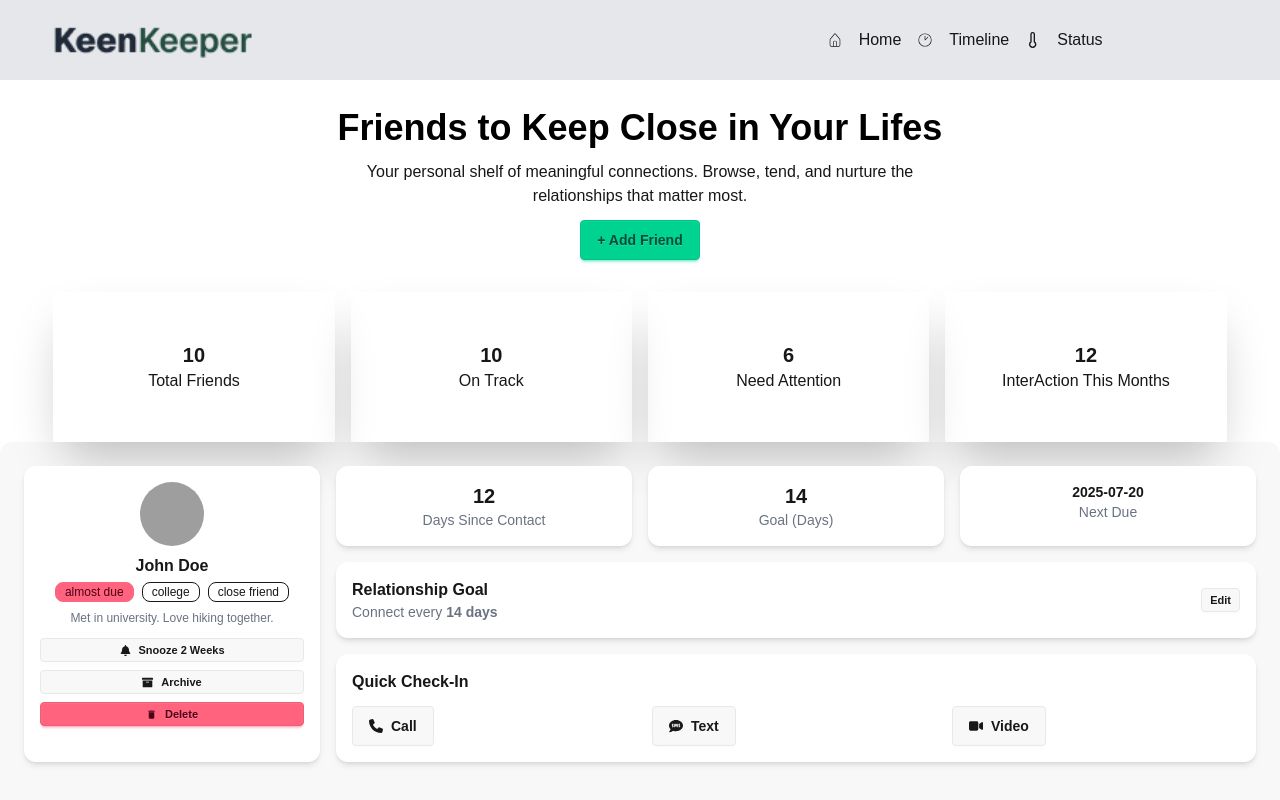
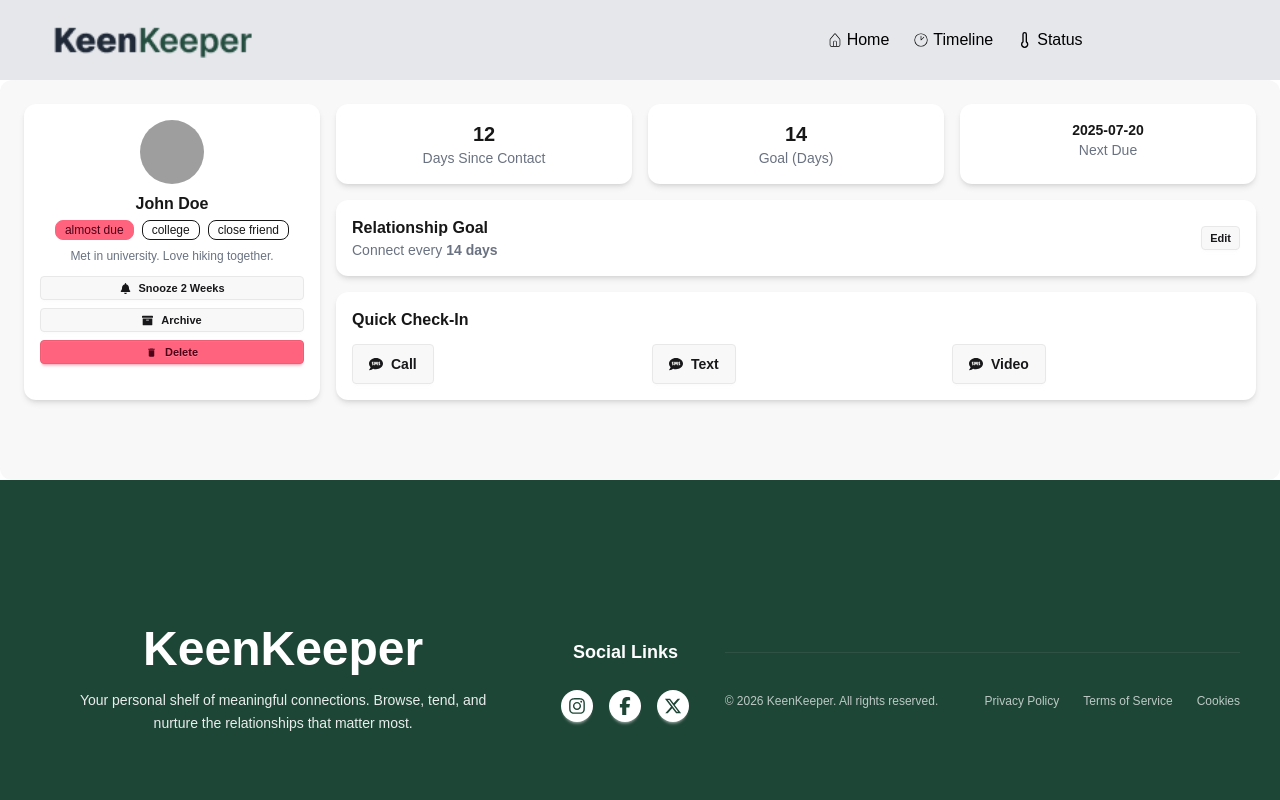
Before and after one commit to Rakib991943/Friends-chat-Application, a Next.js app: page /friends/1 in a window 1280 px wide. Shown: the top 800 px of the page. Built offline with nearby package versions, Linux system fonts and the light colour scheme; grey boxes are pictures that could not be loaded.

Commit message:
Solve The Status  Page

```diff
--- a/package.json
+++ b/package.json
@@ -13,6 +13,7 @@
     "react": "19.2.4",
     "react-dom": "19.2.4",
     "react-icons": "^5.6.0",
+    "react-toastify": "^11.0.5",
     "recharts": "^3.8.1"
   },
   "devDependencies": {
--- a/src/Components/Banner/Banner.jsx
+++ b/src/Components/Banner/Banner.jsx
@@ -1,33 +1,57 @@
-import React from 'react';
+"use client";
+
+import { MeetContext } from '@/context/MeetContext';
+import React, { useContext, useEffect, useState } from 'react';
 
 const Banner = () => {
+
+    const [friends, setFriends] = useState([]);
+    const { meetData } = useContext(MeetContext);
+
+    useEffect(() => {
+        fetch('/friends.json')
+            .then(res => res.json())
+            .then(data => setFriends(data));
+    }, []);
+
     return (
-        <div className='space-y-3 w-11/12  mx-auto '>
-            <h1 className='text-4xl font-bold text-center text-black  mt-7'>Friends to Keep Close in Your Lifes  </h1>
-            <p className='text-center'>Your personal shelf of meaningful connections. Browse, tend, and nurture the <br />
-                relationships that matter most.</p>
-         <button className='btn btn-success block mx-auto'>+ Add Friend </button>
+        <div className='space-y-3 w-11/12 mx-auto mb-10'>
+            <h1 className='text-4xl font-bold text-center text-black mt-7'>
+                Friends to Keep Close in Your Lifes
+            </h1>
 
-         <section className='flex gap-4 mt-8'>
-            <div className='shadow-2xl p-6  w-[310px] flex flex-col items-center justify-center h-[150px]' >
-                <h2 className='text-xl font-bold'> 10</h2>
+            <p className='text-center'>
+                Your personal shelf of meaningful connections. Browse, tend, and nurture the <br />
+                relationships that matter most.
+            </p>
+
+            <button className='btn btn-success block mx-auto'>
+                + Add Friend
+            </button>
+
+            <section className='grid md:grid-cols-4  gap-4 mt-8'>
+                <div className='shadow-2xl p-6 w-[310px] flex flex-col items-center justify-center h-[150px]'>
+                    <h2 className='text-xl font-bold'>{friends.length}</h2>
                     <h1>Total Friends</h1>
                 </div>
-            <div className='shadow-2xl w-[310px] flex flex-col items-center justify-center h-[150px]  p-6'>
-                <h2 className='text-xl font-bold'>10</h2>
-                <h1>On Track </h1>
+
+                <div className='shadow-2xl w-[310px] flex flex-col items-center justify-center h-[150px] p-6'>
+                    <h2 className='text-xl font-bold'>{meetData.length}</h2>
+                    <h1>Total Activities</h1>
                 </div>
-            <div className='shadow-2xl w-[310px] flex flex-col items-center justify-center h-[150px]  p-6'>
+
+                <div className='shadow-2xl w-[310px] flex flex-col items-center justify-center h-[150px] p-6'>
                     <h2 className='text-xl font-bold'>6</h2>
-                <h1>Need Attention </h1>
+                    <h1>Need Attention</h1>
                 </div>
-            <div className='shadow-2xl w-[310px] flex flex-col items-center justify-center h-[150px]  p-6'>
+
+                <div className='shadow-2xl w-[310px] flex flex-col items-center justify-center h-[150px] p-6'>
                     <h2 className='text-xl font-bold'>12</h2>
-                <h1>InterAction This Months </h1>
+                    <h1>Interaction This Month</h1>
                 </div>
             </section>
         </div>
     );
 };
 
-export default Banner; <h1>Friends to Keep Close in Your Eyes </h1>
+export default Banner;
--- a/src/Components/HandleCallButton/HandleCallButton.jsx
+++ b/src/Components/HandleCallButton/HandleCallButton.jsx
@@ -1,37 +1,48 @@
-
-"use client"
+"use client";
 
 import { MeetContext } from '@/context/MeetContext';
-import { useContext } from 'react';
-import { FaPhone } from 'react-icons/fa6';
+import React, { useContext, useState } from 'react';
+import { FaSms } from 'react-icons/fa';
+import { toast } from 'react-toastify';
 
-const HandleCallButton = ({appDetails}) => {
+const HandleTextButton = ({ appDetails }) => {
 
-    const {meetData, setMeetData} = useContext(MeetContext);
+    const { setMeetData } = useContext(MeetContext);
 
+    const [isClicked, setIsClicked] = useState(false); // ✅ button state
+
+    const handleCallButton = () => {
+
+        if (isClicked) return; // safety
 
         const textData = {
             type: "call",
-    message: "User clicked Call  button",
+            message: "User clicked text button",
             appId: appDetails?.id,
-    appName: appDetails?.name
+            appName: appDetails?.name,
+            id: Date.now()
         };
 
-    const handleCallButton =()=>{
+        setMeetData(prev => [...prev, textData]);
 
-    setMeetData([...meetData, textData])
+        setIsClicked(true); // ✅ disable button
 
-   }
+        toast.success(`Call With ${appDetails?.name} ✅`);
+    };
 
     return (
         <div>
             <button
                 onClick={handleCallButton}
-             className="btn flex items-center gap-2">
-                            <FaPhone /> Call
+                disabled={isClicked}
+                className={`btn flex items-center gap-2 ${
+                    isClicked ? "opacity-50 cursor-not-allowed" : ""
+                }`}
+            >
+                <FaSms /> Call
             </button>
         </div>
     );
 };
 
-export default HandleCallButton;
+export default HandleTextButton;
--- a/src/Components/HandleTextButon/HandleTextButton.jsx
+++ b/src/Components/HandleTextButon/HandleTextButton.jsx
@@ -1,32 +1,44 @@
-"use client"
+"use client";
+
 import { MeetContext } from '@/context/MeetContext';
 import React, { useContext, useState } from 'react';
 import { FaSms } from 'react-icons/fa';
+import { toast } from 'react-toastify';
 
+const HandleTextButton = ({ appDetails }) => {
 
-const HandleTextButton = ({appDetails}) => {
+    const { setMeetData } = useContext(MeetContext);
 
-    const {meetData, setMeetData} = useContext(MeetContext)
+    const [isClicked, setIsClicked] = useState(false); // ✅ button state
 
+    const handleTextButton = () => {
+
+        if (isClicked) return;
 
         const textData = {
             type: "text",
             message: "User clicked text button",
             appId: appDetails?.id,
-    appName: appDetails?.name
+            appName: appDetails?.name,
+            id: Date.now()
         };
 
-    const handleTextButton =()=>{
+        setMeetData(prev => [...prev, textData]);
 
-    setMeetData([...meetData, textData])
+        setIsClicked(true); //
 
-   }
+    toast.success(`text With ${appDetails?.name} ✅`);
+    };
 
     return (
         <div>
             <button
                 onClick={handleTextButton}
-            className="btn flex items-center gap-2">
+                disabled={isClicked} // ✅ disable
+                className={`btn flex items-center gap-2 ${
+                    isClicked ? "opacity-50 cursor-not-allowed" : ""
+                }`}
+            >
                 <FaSms /> Text
             </button>
         </div>
--- a/src/Components/HandleVideoCallButton/HnaldleVideoCallButton.jsx
+++ b/src/Components/HandleVideoCallButton/HnaldleVideoCallButton.jsx
@@ -1,36 +1,48 @@
-"use client"
+"use client";
 
 import { MeetContext } from '@/context/MeetContext';
-import React, { useContext } from 'react';
-import { FaVideo } from 'react-icons/fa6';
+import React, { useContext, useState } from 'react';
+import { FaSms } from 'react-icons/fa';
+import { toast } from 'react-toastify';
 
-const HanldleVideoCallButton = ({appDetails}) => {
+const HandleTextButton = ({ appDetails }) => {
 
+    const { setMeetData } = useContext(MeetContext);
 
-     const {meetData, setMeetData} = useContext(MeetContext);
+    const [isClicked, setIsClicked] = useState(false); // ✅ button state
 
+    const handleVidoeCallButton = () => {
+
+        if (isClicked) return;
 
         const textData = {
             type: "video",
-        message: "User clicked Call  button",
+            message: "User clicked text button",
             appId: appDetails?.id,
-        appName: appDetails?.name
+            appName: appDetails?.name,
+            id: Date.now()
         };
 
-        const handleVideoCallButton =()=>{
+        setMeetData(prev => [...prev, textData]);
 
-        setMeetData([...meetData, textData])
+        setIsClicked(true); //
 
-       }
+      toast.success(`Video Call  With ${appDetails?.name} ✅`);
+    };
+
     return (
         <div>
             <button
-             onClick={handleVideoCallButton}
-             className="btn flex items-center gap-2">
-                            <FaVideo /> Video
+                onClick={handleVidoeCallButton}
+                disabled={isClicked} // ✅ disable
+                className={`btn flex items-center gap-2 ${
+                    isClicked ? "opacity-50 cursor-not-allowed" : ""
+                }`}
+            >
+                <FaSms /> Video
             </button>
         </div>
     );
 };
 
-export default HanldleVideoCallButton;
+export default HandleTextButton;
--- a/src/Components/Navbar/Navbar.jsx
+++ b/src/Components/Navbar/Navbar.jsx
@@ -1,29 +1,48 @@
+"use client";
 
 import React from 'react';
 import Image from 'next/image';
 import logoImage from '../../../public/assets/logo.png';
 import Link from 'next/link';
+import { usePathname } from 'next/navigation';
 import { CiClock1, CiHome } from 'react-icons/ci';
 import { FiThermometer } from 'react-icons/fi';
 
 const Navbar = () => {
+
+    const pathname = usePathname(); // ✅ current route
+
+    const activeClass = (path) =>
+        pathname === path ? "bg-green-400 font-bold p-1" : "text-black";
+
     return (
-        <nav className='h-[80px] flex  bg-gray-200 '>
-            <div className='w-11/12  mx-auto flex justify-between items-center'>
+        <nav className='h-[80px] flex bg-gray-200'>
+            <div className='w-11/12 mx-auto flex justify-between items-center'>
+
                 <Image
                     src={logoImage}
                     alt="Logo"
-
                     width={200}
                     height={100}
-
                 />
 
-                <ul className='flex items-center gap-4 w-[400px]'>
-                    <CiHome /><li><Link href={"/"}>Home  </Link></li>
+                <ul className='flex items-center gap-6 w-[400px]'>
 
-                    <CiClock1 /><li><Link href={"/friends"}>  Timeline</Link></li>
-                    <FiThermometer /><li><Link href={"/status"}> Status</Link></li>
+                    <li className={`flex items-center gap-1 ${activeClass("/")}`}>
+                        <CiHome />
+                        <Link href="/">Home</Link>
+                    </li>
+
+                    <li className={`flex items-center gap-1 ${activeClass("/friends")}`}>
+                        <CiClock1 />
+                        <Link href="/friends">Timeline</Link>
+                    </li>
+
+                    <li className={`flex items-center gap-1 ${activeClass("/status")}`}>
+                        <FiThermometer />
+                        <Link href="/status">Status</Link>
+                    </li>
+
                 </ul>
             </div>
         </nav>
--- a/src/app/(public)/friends/[id]/page.jsx
+++ b/src/app/(public)/friends/[id]/page.jsx
@@ -3,12 +3,8 @@ import HandleCallButton from '@/Components/HandleCallButton/HandleCallButton';
 import HandleTextButton from '@/Components/HandleTextButon/HandleTextButton';
 import HanldleVideoCallButton from '@/Components/HandleVideoCallButton/HnaldleVideoCallButton';
 import Image from 'next/image';
-import React, { useContext } from 'react';
 
 import {
-  FaPhoneAlt,
-  FaSms,
-  FaVideo,
   FaBell,
   FaArchive,
 } from "react-icons/fa";
--- /dev/null
+++ b/src/app/(public)/friends/layout.js
@@ -0,0 +1,13 @@
+import Navbar from '@/Components/Navbar/Navbar';
+import React, { Children } from 'react';
+
+const layout = ({children}) => {
+    return (
+        <div>
+
+            {children}
+        </div>
+    );
+};
+
+export default layout;
--- a/src/app/layout.js
+++ b/src/app/layout.js
@@ -4,6 +4,7 @@ import Navbar from "@/Components/Navbar/Navbar";
 import Banner from "@/Components/Banner/Banner";
 import Footer from "./Footer/Footer";
 import Providers from "./lib/providers";
+import { ToastContainer } from "react-toastify";
 
 const geistSans = Geist({
   variable: "--font-geist-sans",
@@ -16,7 +17,7 @@ const geistMono = Geist_Mono({
 });
 
 export const metadata = {
-  title: "Create Next App",
+  title: "Friends Chat Applications ",
   description: "Generated by create next app",
 };
 
@@ -32,8 +33,9 @@ export default function RootLayout({ children }) {
 
        <Providers>
          <Navbar></Navbar>
-         <Banner></Banner>
         {children}
+
+<ToastContainer />
        </Providers>
         <Footer></Footer>
         </main>
--- a/src/app/page.js
+++ b/src/app/page.js
@@ -1,3 +1,4 @@
+import Banner from "@/Components/Banner/Banner";
 import Card from "@/Components/Card/Card";
 import Image from "next/image";
 
@@ -13,13 +14,18 @@ const friends = await res.json();
 
   return (
    <div className="w-11/12 mx-auto mt-7">
-     <h2 className="text-3xl font-bold mb-3"> Friends </h2>
 
-     <div className="grid grid-cols-4 gap-4">
+
+      <Banner></Banner>
+
+      <div>
+         <h2 className="text-3xl font-bold mb-3"> Friends </h2>
+     <div className="grid md:grid-cols-4 grid-cols-2 gap-4">
       {
         friends.map((friend)=> <Card key={friend.id} friend={friend}></Card>)
       }
      </div>
+      </div>
    </div>
   );
 }
--- a/src/app/(public)/status/page.jsx
+++ b/src/app/status/page.jsx
@@ -4,11 +4,13 @@ import { MeetContext } from '@/context/MeetContext';
 import { useContext } from 'react';
 import { PieChart, Pie, Legend, Tooltip } from 'recharts';
 
+
+
 export default function PieChartWithPaddingAngle() {
 
   const { meetData } = useContext(MeetContext);
 
-  // ✅ FIXED (case insensitive)
+
   const callCount = meetData.filter(
     item => item.type?.toLowerCase() === "call"
   ).length;
@@ -41,7 +43,7 @@ export default function PieChartWithPaddingAngle() {
 
         <Pie
           data={data}
-          innerRadius="60%"   // donut effect
+          innerRadius="60%"
           outerRadius="100%"
           cornerRadius={10}
           paddingAngle={5}
```
Also changed, not shown: src/app/not-found.jsx (added, +35 -0 lines), 1 other file (tests, documents, lock files or other folders). Lines whose indentation alone changed are shown as unchanged.
